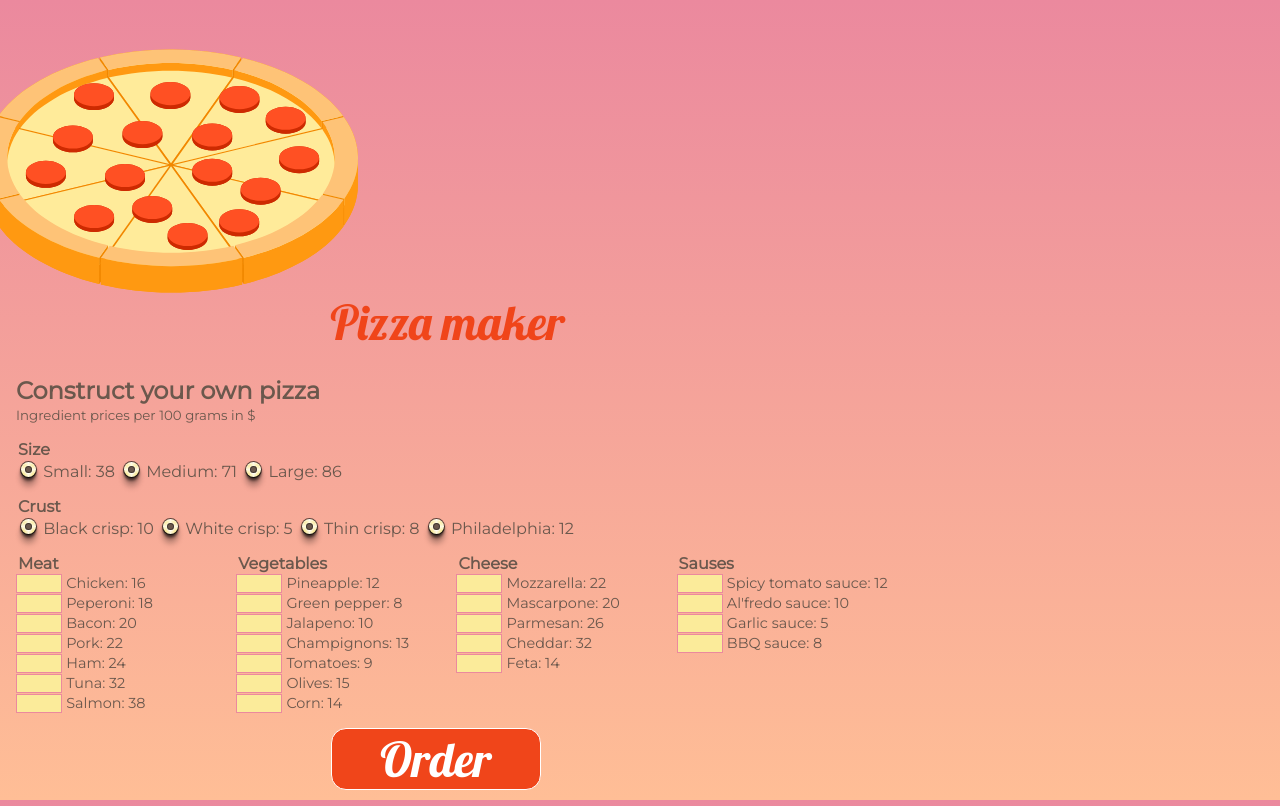
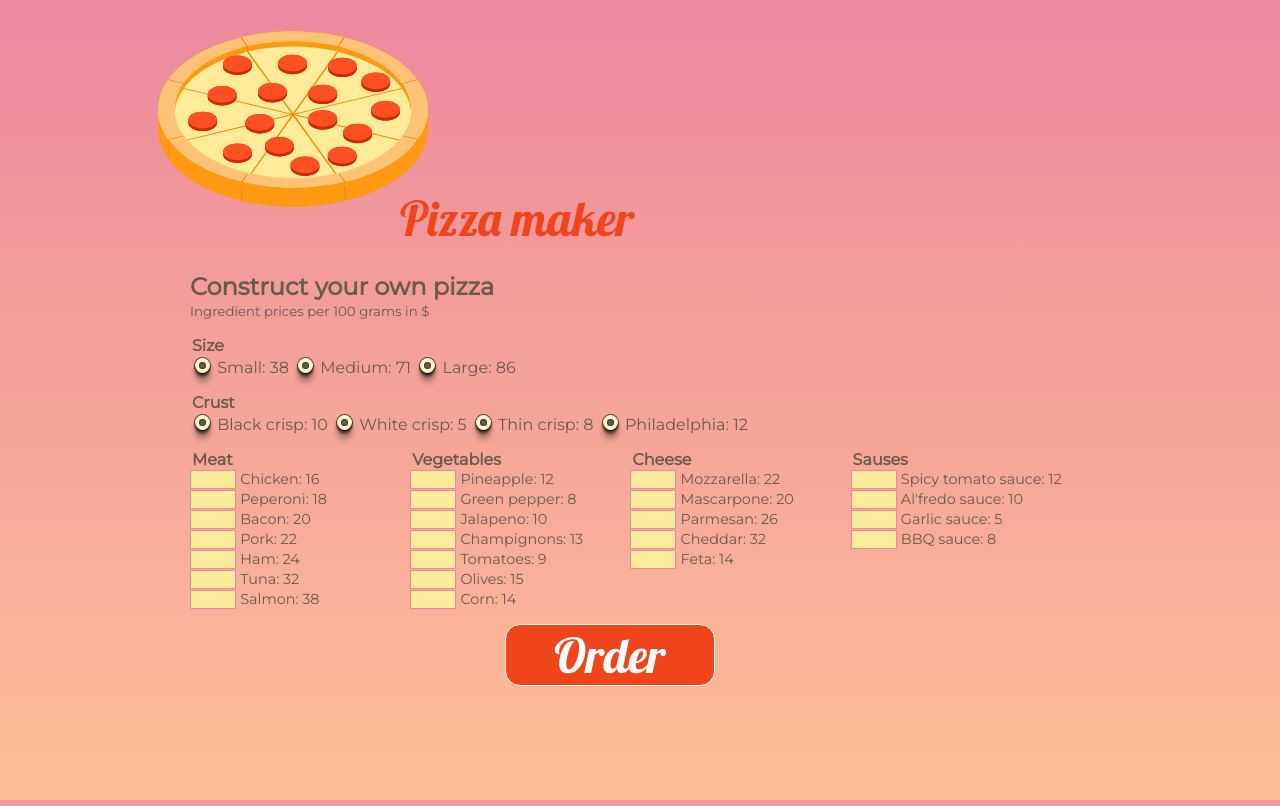
Before and after one commit to vladimoroshan/django-pizza-constructor, a Django app: page / in a window 1280 px wide. Run offline with Django 3.2, Linux system fonts and the light colour scheme; data comes from the database, SQL or seed files in the repository.

Commit message:
update requirements

```diff
--- a/pizza_app/static/pizza_app/css/main.css
+++ b/pizza_app/static/pizza_app/css/main.css
@@ -7,6 +7,7 @@ body {
   background-size: cover;
   margin: 0 auto;
   padding: 1em;
+  max-width: 900px;
 }
 
 h1 {
@@ -30,8 +31,6 @@ h2 {
 }
 
 main {
-  max-width: 900px;
-  min-width: 866px;
   color: #6b584d;
 }
 
--- a/requirements.txt
+++ b/requirements.txt
@@ -1,4 +1,4 @@
-Django==2.2.7
+Django==2.2.8
 gunicorn==20.0.4
 whitenoise==4.0.0
 django-heroku==0.3.1
```
